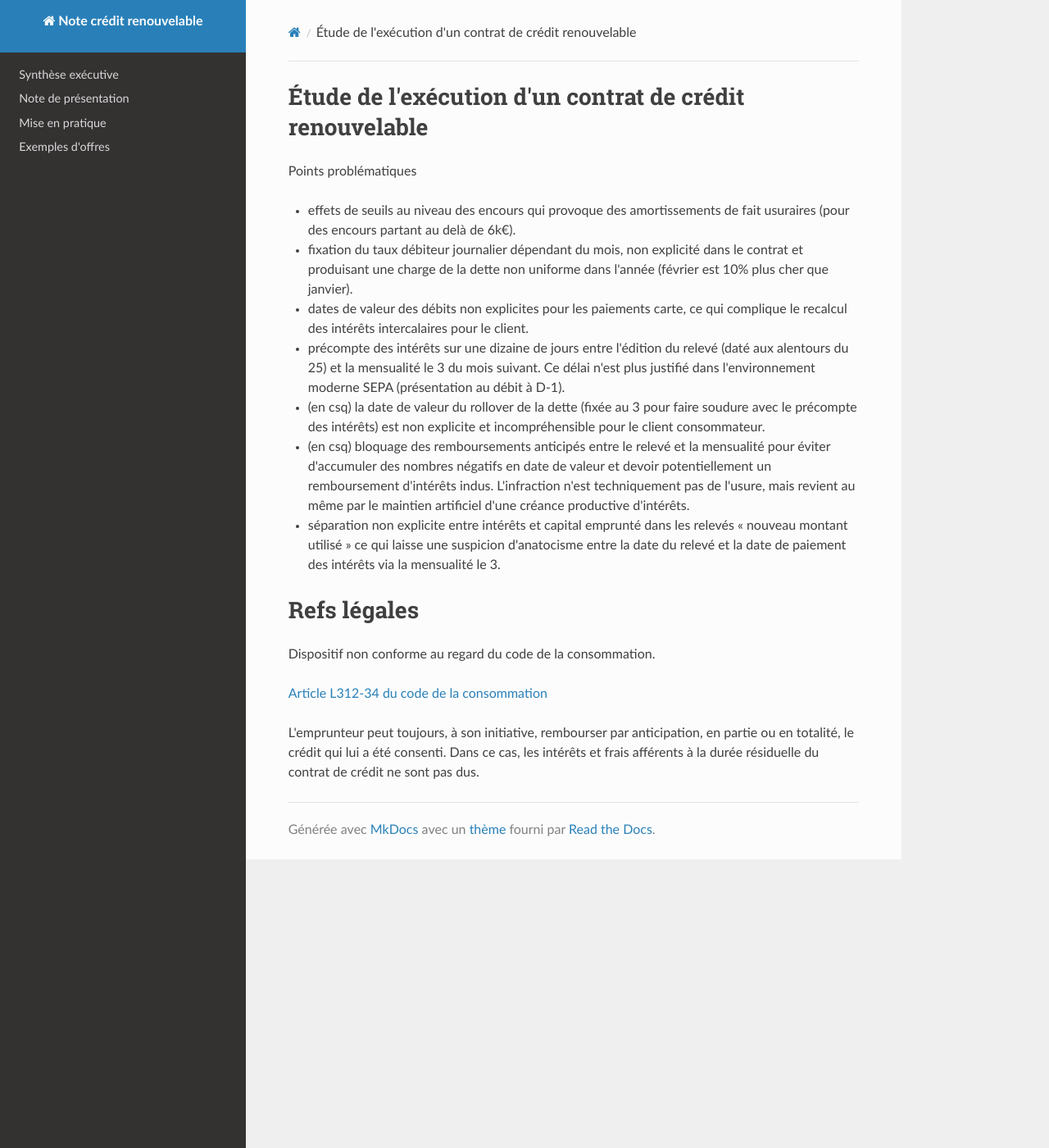
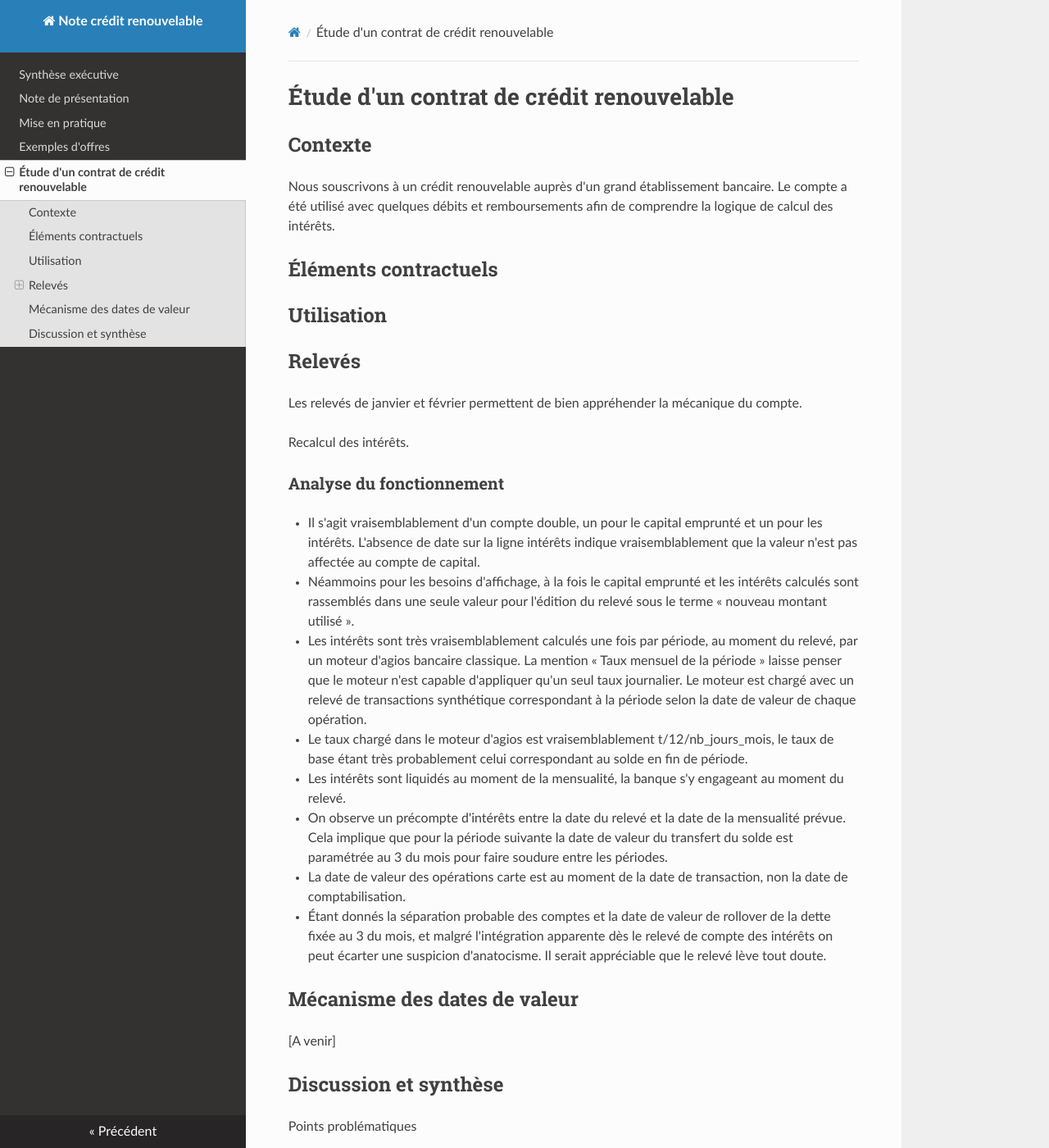
Before and after one commit to ConscritNeuneu/note-credit-renouvelable, an MkDocs documentation site: the page built from docs/execution_d_un_contrat.md, in a window 1280 px wide and 1400 px high. Shown: the whole window at 82% size. Built offline with MkDocs 1.6.1, drawn with Linux system fonts in a browser that asks for light colours; nearby versions of some CDN libraries; some of the changed text lies outside the part shown.

Commit message:
Modif execution contrat

```diff
--- a/docs/execution_d_un_contrat.md
+++ b/docs/execution_d_un_contrat.md
@@ -1,26 +1,95 @@
-# Étude de l'exécution d'un contrat de crédit renouvelable
+# Étude d'un contrat de crédit renouvelable
+
+## Contexte
+
+Nous souscrivons à un crédit renouvelable auprès d'un grand
+établissement bancaire. Le compte a été utilisé avec quelques débits et
+remboursements afin de comprendre la logique de calcul des intérêts.
+
+## Éléments contractuels
+
+## Utilisation
+
+## Relevés
+
+Les relevés de janvier et février permettent de bien appréhender la
+mécanique du compte.
+
+Recalcul des intérêts.
+
+### Analyse du fonctionnement
+
+- Il s'agit vraisemblablement d'un compte double, un pour le capital emprunté
+  et un pour les intérêts. L'absence de date sur la ligne intérêts indique
+  vraisemblablement que la valeur n'est pas affectée au compte de capital.
+
+- Néammoins pour les besoins d'affichage, à la fois le capital emprunté et
+  les intérêts calculés sont rassemblés dans une seule valeur pour l'édition
+  du relevé sous le terme « nouveau montant utilisé ».
+
+- Les intérêts sont très vraisemblablement calculés une fois par période, au
+  moment du relevé, par un moteur d'agios bancaire classique. La mention «
+  Taux mensuel de la période » laisse penser que le moteur n'est capable
+  d'appliquer qu'un seul taux journalier. Le moteur est chargé avec un relevé
+  de transactions synthétique correspondant à la période selon la date de
+  valeur de chaque opération.
+
+- Le taux chargé dans le moteur d'agios est vraisemblablement
+  t/12/nb_jours_mois, le taux de base étant très probablement celui
+  correspondant au solde en fin de période.
+
+- Les intérêts sont liquidés au moment de la mensualité, la banque s'y
+  engageant au moment du relevé.
+
+- On observe un précompte d'intérêts entre la date du relevé et la date de
+  la mensualité prévue. Cela implique que pour la période suivante la date
+  de valeur du transfert du solde est paramétrée au 3 du mois pour faire
+  soudure entre les périodes.
+
+- La date de valeur des opérations carte est au moment de la date de
+  transaction, non la date de comptabilisation.
+
+- Étant donnés la séparation probable des comptes et la date de valeur de
+  rollover de la dette fixée au 3 du mois, et malgré l'intégration apparente
+  dès le relevé de compte des intérêts on peut écarter une suspicion
+  d'anatocisme. Il serait appréciable que le relevé lève tout doute.
+
+## Mécanisme des dates de valeur
+
+[A venir]
+
+## Discussion et synthèse
 
 Points problématiques
 
-- effets de seuils au niveau des encours qui provoque des amortissements
-  de fait usuraires (pour des encours partant au delà de 6k€).
+- le contrat présente bien des effets de seuils au niveau des encours qui
+  provoque des amortissements de fait usuraires (pour des encours partant au
+  delà de 3k€). Une longue discussion ayant déjà été consacrée à ce point, il
+  n'est pas utile de revenir dessus.
 - fixation du taux débiteur journalier dépendant du mois, non explicité dans
   le contrat et produisant une charge de la dette non uniforme dans l'année
   (février est 10% plus cher que janvier).
 - dates de valeur des débits non explicites pour les paiements carte, ce qui
-  complique le recalcul des intérêts intercalaires pour le client.
+  complique le recalcul des intérêts intercalaires pour le client. Du point
+  de vue du client cette date de valeur peut se justifier car il a reçu un
+  service en échange du paiement, mais du point de vue de la banque il
+  s'agit d'une marge indue, les fonds n'ayant pas été décaissés avant la date
+  comptable. Le système interbancaire assure ce crédit, déjà couvert par les
+  frais carte bancaire supportés par le commerçant.
 - précompte des intérêts sur une dizaine de jours entre l'édition du relevé
   (daté aux alentours du 25) et la mensualité le 3 du mois suivant. Ce délai
   n'est plus justifié dans l'environnement moderne SEPA (présentation au
   débit à D-1).
-- (en csq) la date de valeur du rollover de la dette (fixée au 3 pour faire
-  soudure avec le précompte des intérêts) est non explicite et
-  incompréhensible pour le client consommateur.
-- (en csq) bloquage des remboursements anticipés entre le relevé et la
-  mensualité pour éviter d'accumuler des nombres négatifs en date de valeur
-  et devoir potentiellement un remboursement d'intérêts indus. L'infraction
-  n'est techniquement pas de l'usure, mais revient au même par le maintien
-  artificiel d'une créance productive d'intérêts.
+- En conséquence du précompte la date de valeur du rollover de la
+  dette,fixée au 3 pour faire soudure avec le précompte des intérêts est non
+  explicite et incompréhensible pour le client consommateur.
+- En conséquence des deux points précédents, les remboursements anticipés
+  entre le relevé et la mensualité sont bloqués artificiellement afin d'éviter
+  d'accumuler des nombres négatifs en date de valeur (le solde synthétique en
+  date de valeur démarre à zéro en début de période) et devoir potentiellement
+  un remboursement d'intérêts indus. L'infraction n'est techniquement pas de
+  l'usure, mais revient au même par le maintien artificiel d'une créance
+  productive d'intérêts.
 - séparation non explicite entre intérêts et capital emprunté dans les
   relevés « nouveau montant utilisé » ce qui laisse une suspicion
   d'anatocisme entre la date du relevé et la date de paiement des intérêts
--- a/mkdocs.yml
+++ b/mkdocs.yml
@@ -9,3 +9,4 @@ nav:
   - 1_note_credit_revolving.md
   - 2_exemple.md
   - 3_exemple_d_offres.md
+  - execution_d_un_contrat.md
```
